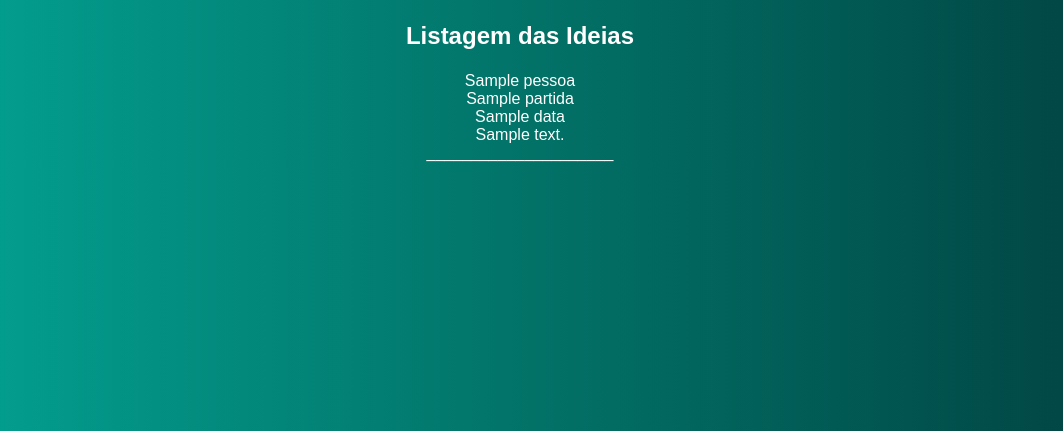
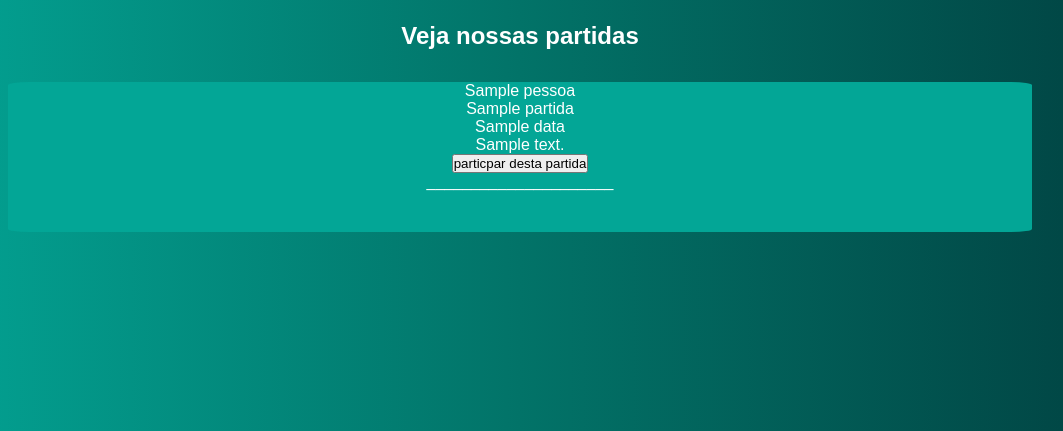
Before and after one commit to robertacsantos/demoday-FutDelas, a Django app: template funcionalidades/templates/sobre.html in a window 1280 px wide. Shown: the part 68-499 px from the top of the page, without its empty margins (120-1183 px from the left). Run offline with Django 3.2, Linux system fonts and the light colour scheme; the template is opened without the code that fills it: most values are stand-ins (such as "Sample title", 1, 10 or a date in 2020); parts of the project's set-up code (start-up, migrations or seed data) failed here and were passed over.

Commit message:
estilizar página de partidas

```diff
--- a/funcionalidades/static/css/login.css
+++ b/funcionalidades/static/css/login.css
@@ -65,4 +65,10 @@ h1{
 .exibir{
     color: white;
     text-align: center;
+    background-color: #03A696;
+    width: 80%;
+    border-radius: 2%;
+    padding-bottom: 10px;
+    margin: 10px;
+    height: 150px;
 }
--- a/funcionalidades/static/js/script.js
+++ b/funcionalidades/static/js/script.js
@@ -0,0 +1,5 @@
+
+function participar()
+{
+    alert("Parabéns, você foi convocada para esse jogo!");
+}
--- a/funcionalidades/templates/sobre.html
+++ b/funcionalidades/templates/sobre.html
@@ -3,8 +3,9 @@
 {% block conteudo %}
 
 <link rel="stylesheet" href="{% static 'css/login.css' %}">
+<script defer src="{% static 'js/script.js' %}"></script>
 
-<h1>Listagem das Ideias</h1>
+<h1>Veja nossas partidas</h1>
 <p>
         {% for partida in partidas %}
         <div class="exibir">
@@ -12,8 +13,13 @@
                 <p>{{partida.titulo}}</p>
                 <p>{{partida.data}}</p>
                 <p>{{partida.descricao}}</p>
+                <button onclick="participar()">
+                        particpar desta partida
+                </button>
                 <p id="linha">_____________________</p>
         </div>
+
+
 
         {% endfor %}
 
@@ -21,4 +27,5 @@
 
 
 
+
 {% endblock %}
```
Also changed, not shown: funcionalidades/static/css/sobre.css (added).
